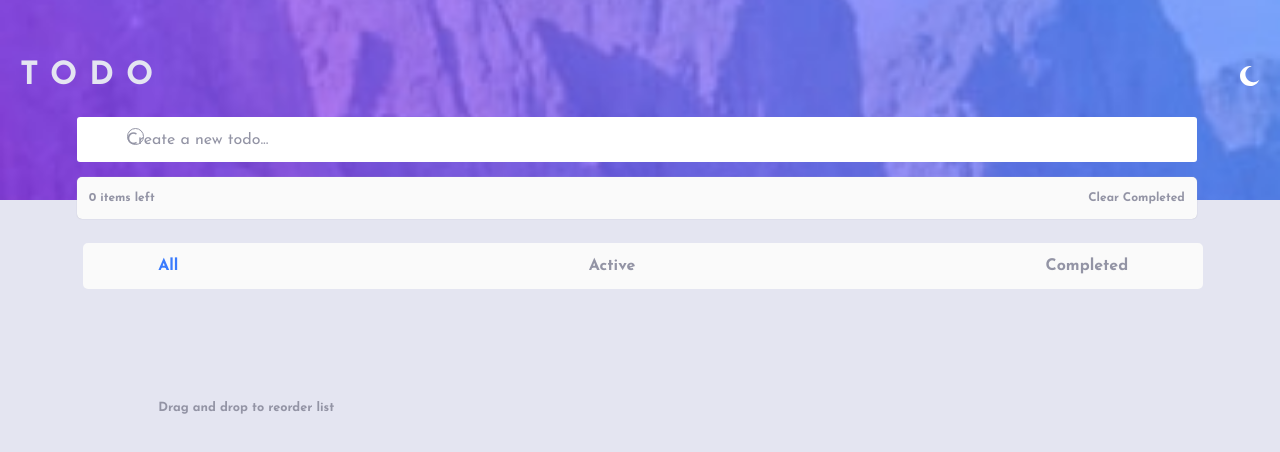
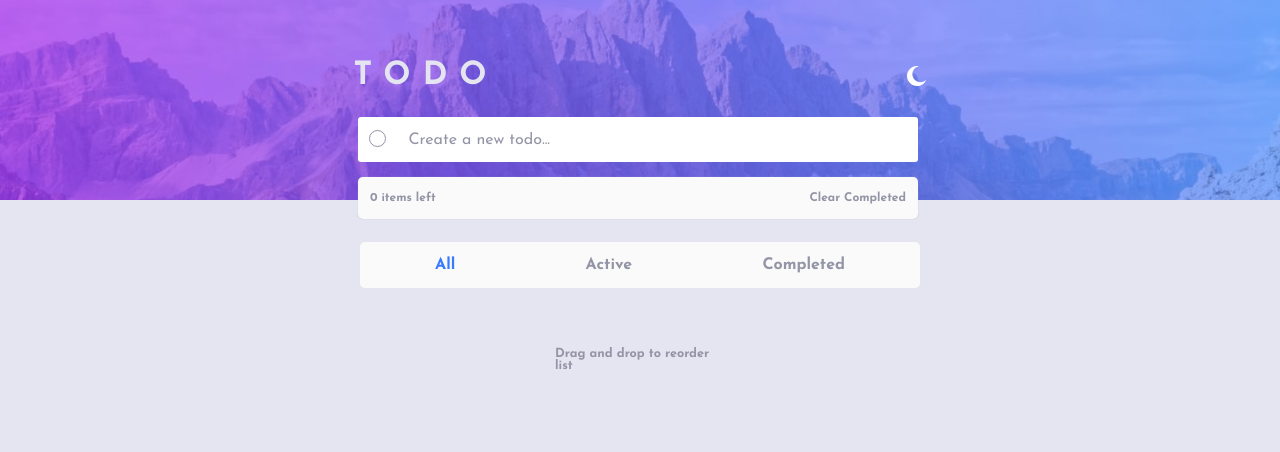
Before and after one commit to CodeEnthusiast09/ToDo-App, a React (Create React App) app: page / in a window 1280 px wide. Shown: the top 452 px of the page. Built offline with nearby package versions, Linux system fonts and the light colour scheme.

Commit message:
fifth commit

```diff
--- a/src/components/Hero.js
+++ b/src/components/Hero.js
@@ -1,4 +1,4 @@
-import React, { useState } from "react";
+import React, { useState, useEffect } from "react";
 
 export default function Hero() {
   const [todos, setTodos] = useState([]);
@@ -7,9 +7,7 @@ export default function Hero() {
 
   const [newTodo, setNewTodo] = useState("");
 
-  const [lightModeImageSrc, setLightModeImageSrc] = useState(
-    "/assets/bg-mobile-light.jpg"
-  );
+  const [lightModeImageSrc, setLightModeImageSrc] = useState("");
 
   const [listStyle, setListStyle] = useState({
     borderBottomColor: "var(--LightGrayishBlue)",
@@ -26,6 +24,34 @@ export default function Hero() {
     setOriginalTodos(updatedTodos);
     setTodos(updatedTodos);
   };
+
+  useEffect(() => {
+    const setDeviceImage = () => {
+      const isMobile = window.matchMedia("(max-width: 1023px)").matches;
+      if (isMobile) {
+        // Set the mobile image source for smaller screens
+        setLightModeImageSrc(
+          isDarkMode
+            ? "/assets/bg-mobile-dark.jpg"
+            : "/assets/bg-mobile-light.jpg"
+        );
+      } else {
+        // Set the desktop image source for larger screens
+        setLightModeImageSrc(
+          isDarkMode
+            ? "/assets/bg-desktop-dark.jpg"
+            : "/assets/bg-desktop-light.jpg"
+        );
+      }
+    };
+
+    setDeviceImage();
+    window.addEventListener("resize", setDeviceImage);
+
+    return () => {
+      window.removeEventListener("resize", setDeviceImage);
+    };
+  }, [isDarkMode]);
 
   const handleModeToggle = () => {
     setIsDarkMode((prevIsDarkMode) => !prevIsDarkMode);
@@ -45,10 +71,10 @@ export default function Hero() {
       color: isDarkMode ? "var(--DarkGrayishBlue)" : "var(--DarkGrayishBlue)",
     };
 
-    const newLightModeImageSrc = isDarkMode
-      ? "/assets/bg-mobile-light.jpg"
-      : "/assets/bg-mobile-dark.jpg";
-    setLightModeImageSrc(newLightModeImageSrc);
+    // const newLightModeImageSrc = isDarkMode
+    //   ? "/assets/bg-mobile-light.jpg"
+    //   : "/assets/bg-mobile-dark.jpg";
+    // setLightModeImageSrc(newLightModeImageSrc);
 
     const inputStyle = {
       backgroundColor: updatedIsDarkMode ? "hsl(235, 24%, 19%)" : "white",
@@ -134,12 +160,12 @@ export default function Hero() {
 
   return (
     <div className={`container ${!isDarkMode ? "light-mode" : "dark-mode"}`}>
-      <header id="header">
         <img
-          id="light_mode_img"
+          id="mode_img"
           src={lightModeImageSrc}
           alt={!isDarkMode ? "light_mode" : "dark_mode"}
         />
+      <header id="header">
         <div id="head">
           <h1>TODO</h1>
           <img
--- a/src/style.css
+++ b/src/style.css
@@ -28,11 +28,10 @@ body {
 }
 
 header {
-  /* background-image: url("/public/assets/bg-mobile-light.jpg"); */
   height: 200px;
 }
 
-header > img {
+#mode_img {
   width: 100%;
   height: 200px;
   position: absolute;
@@ -186,7 +185,7 @@ input[type="checkbox"]:checked + label {
   color: hsl(236, 9%, 61%);
   font-size: 0.79rem;
   font-weight: 700;
-  margin: 0 6.5% 13% 6.5%;
+  margin: 0 6% 13% 6%;
   padding: 10px 75px;
   position: relative;
   top: 280%;
@@ -196,3 +195,37 @@ input[type="checkbox"]:checked + label {
 #clear {
   cursor: pointer;
 }
+
+@media (min-width: 1023px) {
+  header {
+    width: 50%;
+    margin: auto;
+  }
+
+  #head {
+    gap: 68%;
+    justify-content: center;
+  }
+
+  .input::after {
+    top: -2px;
+    left: 7.7%;
+  }
+
+  #list-container {
+    margin: auto;
+    right: 2px;
+    width: 43.75%;
+  }
+
+  #tabs {
+    margin: auto;
+    width: 43.75%;
+  }
+
+  .hint {
+    margin: auto;
+    padding: 60px 75px;
+    width: 25%;
+  }
+}
```
